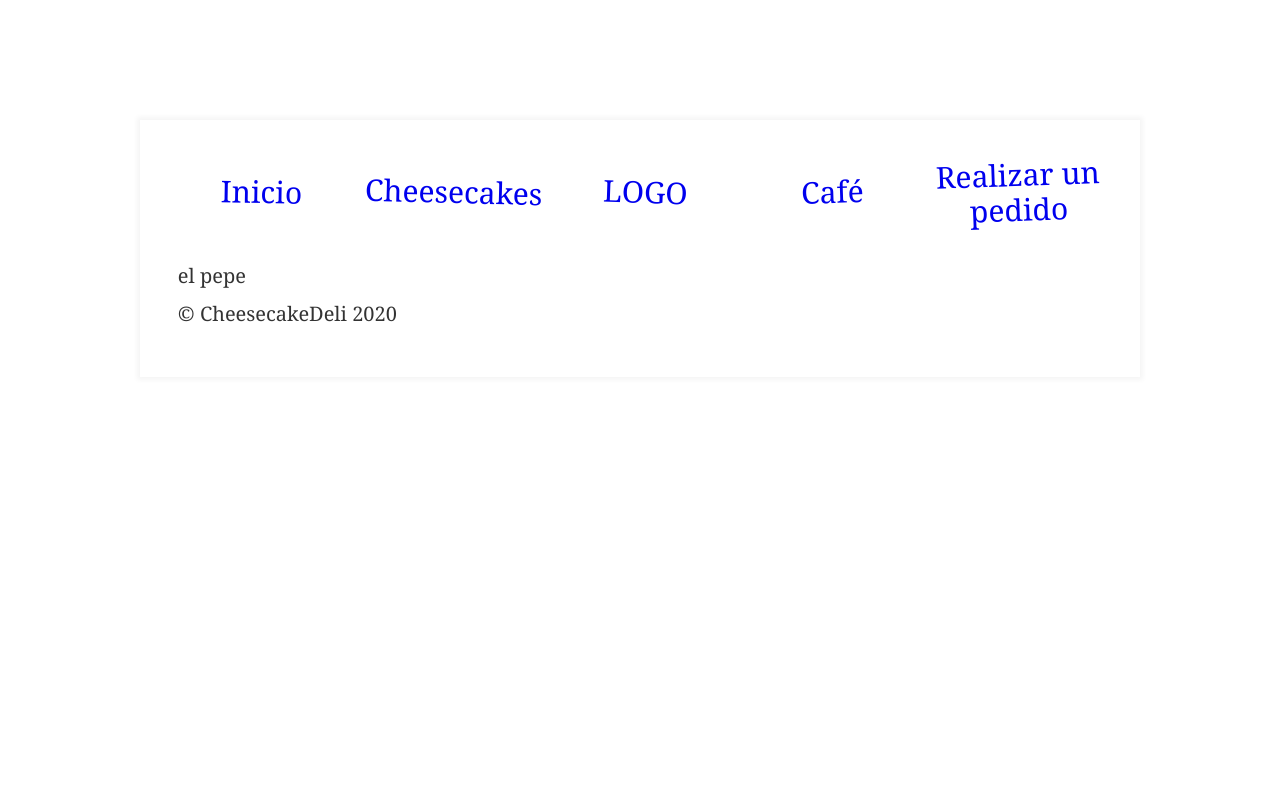
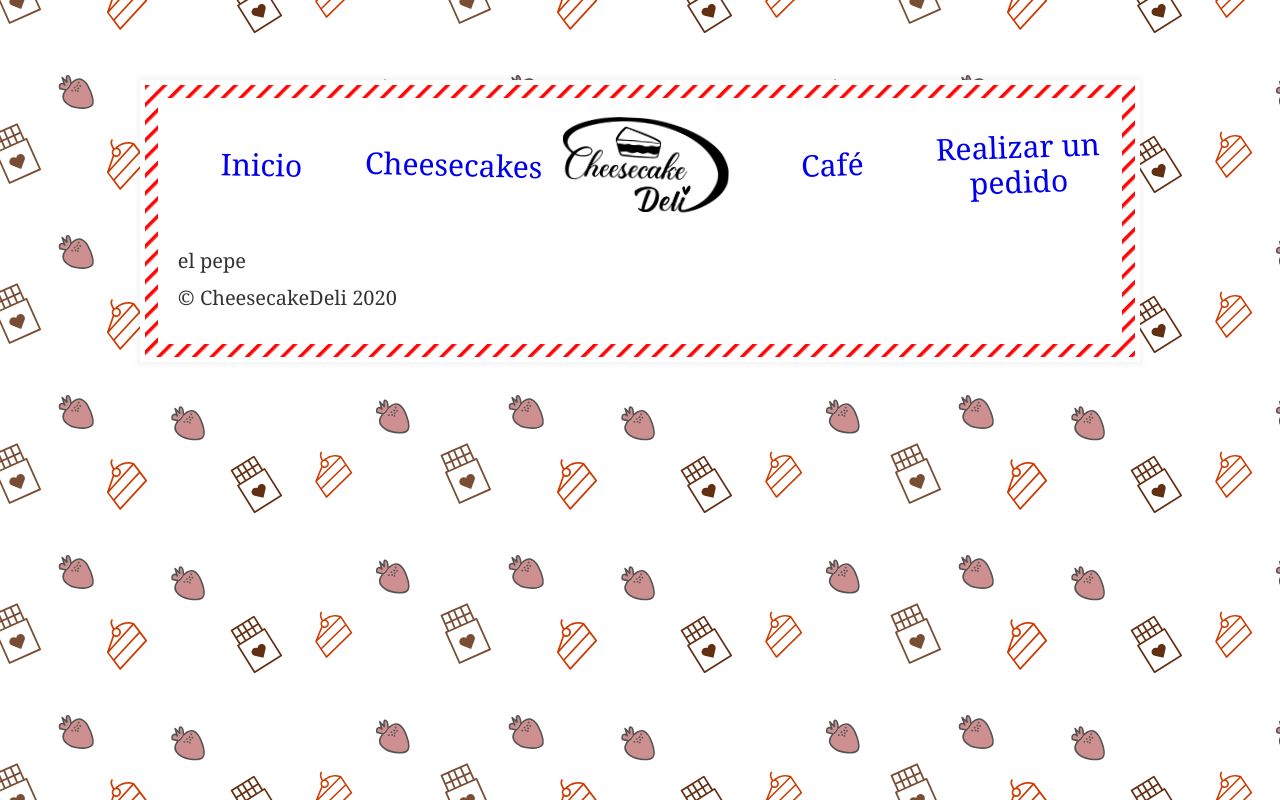
Before and after one commit to gabeduardo/Del, a Gatsby site: page / in a window 1280 px wide. Built offline with nearby package versions, Linux system fonts and the light colour scheme; Gatsby itself is replaced by a stand-in of ours.

Commit message:
agregando logo  y filtro categoria NO FUNC
agregando el logo como imagen y el esqueleto de los filtros por
categoría

```diff
--- a/gatsby-config.js
+++ b/gatsby-config.js
@@ -11,6 +11,8 @@ module.exports = {
   },
   plugins: [
     `gatsby-plugin-react-helmet`,
+    `gatsby-transformer-sharp`,
+    `gatsby-plugin-sharp`,
     {
       resolve: `gatsby-source-filesystem`,
       options: {
@@ -18,8 +20,7 @@ module.exports = {
         path: `${__dirname}/src/images`,
       },
     },
-    `gatsby-transformer-sharp`,
-    `gatsby-plugin-sharp`,
+
     {
       resolve: `gatsby-plugin-manifest`,
       options: {
--- a/src/components/CategoryFilter.js
+++ b/src/components/CategoryFilter.js
@@ -71,7 +71,7 @@ export default function CategoryFilter({ activeTopping }) {
     }
   `)
   // Count how many categories are in each category
-  const toppingsWithCounts = countCategories(categories.nodes)
+  const categoriesWithCounts = countCategories(categories.nodes)
   // Loop over the list of category and display the category and the count of categories in that category
   // Link it up.. ...  . . .
   return (
@@ -80,7 +80,7 @@ export default function CategoryFilter({ activeTopping }) {
         <span className="name">All</span>
         <span className="count">{categories.nodes.length}</span>
       </Link>
-      {toppingsWithCounts.map(category => (
+      {categoriesWithCounts.map(category => (
         <Link
           to={`/category/${category.name}`}
           key={category.id}
--- a/src/components/Layout.js
+++ b/src/components/Layout.js
@@ -1,22 +1,32 @@
 import React from 'react'
-
+import styled from 'styled-components'
 import './layout.css'
 import Footer from './Footer'
 import Nav from './Nav'
 import GlobalStyles from '../styles/globalStyles'
 import 'normalize.css'
-import styled from 'styled-components'
+
+import stripes from '../assets/images/stripe.svg'
 
 const SiteBorderStyles = styled.div`
   max-width: 1000px;
-  margin: 12rem auto 4rem auto;
-  margin-top: clamp(2rem, 10vw, 12rem);
-
+  margin: 8rem auto 4rem auto;
+  margin-top: clamp(2rem, 10vw, 8rem);
+  /* background-image: linear-gradient(
+    to right,
+    rgba(255, 0, 0, 0.5),
+    rgba(255, 0, 0, 1)
+  ); */
+  /* white para que no sea transparente */
+  background: white url(${stripes});
   background-size: 1500px;
   padding: 5px;
+  /* aca es donde se crea el efecto carta centrado con los 25px */
   padding: clamp(5px, 1vw, 25px);
   box-shadow: 0 0 5px 3px rgba(0, 0, 0, 0.044);
   border: 5px solid white;
+
+  /* para que siempre tenga un pequeño margen a ambos lados */
   @media (max-width: 1100px) {
     margin-left: 1.5rem;
     margin-right: 1.5rem;
--- a/src/components/Nav.js
+++ b/src/components/Nav.js
@@ -1,5 +1,6 @@
 import React from 'react'
-import { Link } from 'gatsby'
+import { graphql, Link, useStaticQuery } from 'gatsby'
+import Img from 'gatsby-image'
 import styled from 'styled-components'
 
 const NavStyles = styled.nav`
@@ -45,17 +46,30 @@ const NavStyles = styled.nav`
 `
 
 export default function Nav() {
+  const data = useStaticQuery(graphql`
+    query HeaderQuery {
+      fileName: file(relativePath: { eq: "Logo.png" }) {
+        childImageSharp {
+          fluid {
+            ...GatsbyImageSharpFluid
+          }
+        }
+      }
+    }
+  `)
   return (
     <NavStyles>
       <ul>
         <li>
-          <Link to="/cheesecake/">Inicio</Link>
+          <Link to="/index/">Inicio</Link>
         </li>
         <li>
           <Link to="/cheesecake/">Cheesecakes</Link>
         </li>
         <li>
-          <Link to="/cheesecake/">LOGO</Link>
+          <Link to="/index/">
+            <Img fluid={data.fileName.childImageSharp.fluid} />
+          </Link>
         </li>
         <li>
           <Link to="/coffee/">Café</Link>
--- a/src/pages/coffee.js
+++ b/src/pages/coffee.js
@@ -0,0 +1,5 @@
+import React from 'react'
+
+export default function coffee() {
+  return <p>el pepe del cafe</p>
+}
--- a/src/styles/globalStyles.js
+++ b/src/styles/globalStyles.js
@@ -1,5 +1,5 @@
 import { createGlobalStyle } from 'styled-components'
-// import bg from '../assets/images/bg.svg'
+import bg from '../assets/images/pattern.svg'
 // import stripes from '../assets/images/stripes.svg'
 
 const GlobalStyles = createGlobalStyle`
@@ -15,6 +15,7 @@ const GlobalStyles = createGlobalStyle`
     background-size: 450px;
     background-attachment: fixed;
     font-size: 10px;
+    background-image: url(${bg});
   }
 
   body {
```
Also changed, not shown: gatsby-node.js (deleted, +0 -7 lines), src/assets/images/pattern.png (added), src/assets/images/pattern.svg (added), src/assets/images/stripe.svg (added), src/images/Logo.png (renamed from src/assets/images/Logo.png).
